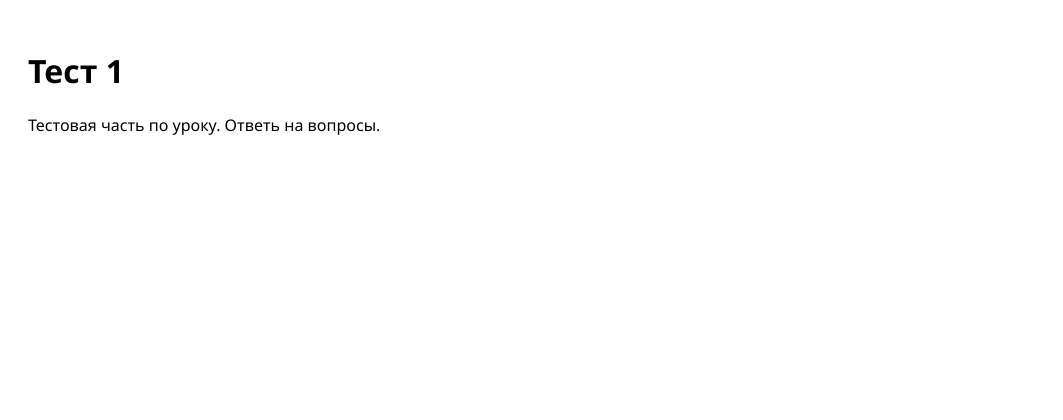
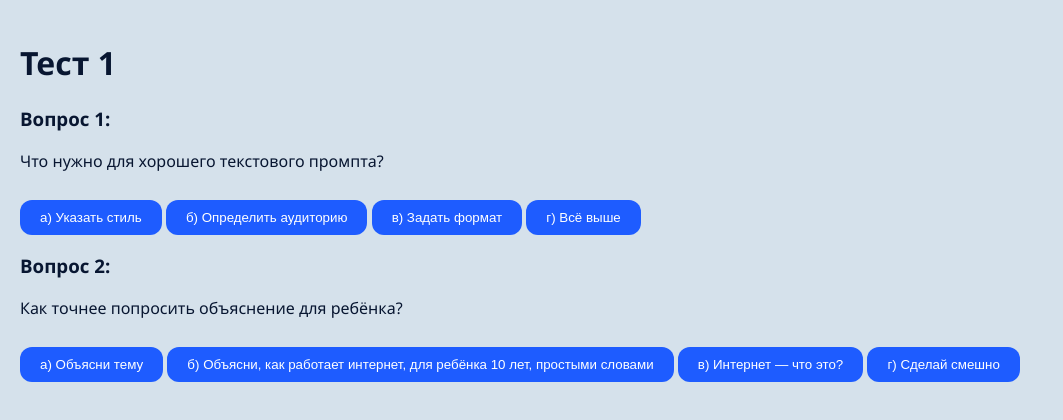
Before and after one commit to Lorikowka/NeroD-D, a plain HTML site: page public/app/test_1.html in a window 1280 px wide. Shown: the whole page, without its empty margins (0-1063 px from the left). Drawn offline with Linux system fonts and the light colour scheme.

Commit message:
Update test_1.html

```diff
--- a/public/app/test_1.html
+++ b/public/app/test_1.html
@@ -1,9 +1,43 @@
 <!DOCTYPE html>
-<html><head><meta charset="UTF-8"><title>Тест 1</title>
-<style>
-  body { font-family: 'Segoe UI', sans-serif; padding: 20px; background: #fff; }
-</style></head>
+<html><head><meta charset="UTF-8"><link rel="stylesheet" href="../style/main.css" /><title>Тест 1</title> <link rel="stylesheet" href="../style/main.css" />
+</head>
 <body>
   <h1>Тест 1</h1>
-  <p>Тестовая часть по уроку. Ответь на вопросы.</p>
+  <div class="quiz">
+    <h3>Вопрос 1:</h3>
+    <p>Что нужно для хорошего текстового промпта?</p>
+    <div class="answers" id="q1">
+      <button onclick="checkAnswer('q1', 'wrong')">а) Указать стиль</button>
+      <button onclick="checkAnswer('q1', 'wrong')">б) Определить аудиторию</button>
+      <button onclick="checkAnswer('q1', 'wrong')">в) Задать формат</button>
+      <button onclick="checkAnswer('q1', 'correct')">г) Всё выше</button>
+    </div>
+
+    <h3>Вопрос 2:</h3>
+    <p>Как точнее попросить объяснение для ребёнка?</p>
+    <div class="answers" id="q2">
+      <button onclick="checkAnswer('q2', 'wrong')">а) Объясни тему</button>
+      <button onclick="checkAnswer('q2', 'correct')">
+        б) Объясни, как работает интернет, для ребёнка 10 лет, простыми словами
+      </button>
+      <button onclick="checkAnswer('q2', 'wrong')">в) Интернет — что это?</button>
+      <button onclick="checkAnswer('q2', 'wrong')">г) Сделай смешно</button>
+    </div>
+  </div>
+  <script>
+    function checkAnswer(questionId, result) {
+      const buttons = document.querySelectorAll(`#${questionId} button`);
+      buttons.forEach(btn => btn.disabled = true);
+
+      const correctButton = Array.from(buttons).find(btn =>
+        btn.getAttribute('onclick')?.includes("'correct'")
+      );
+      correctButton.classList.add('correct');
+
+      if (result === 'wrong') {
+        event.target.classList.add('wrong');
+      }
+    }
+  </script>
+
 </body></html>
```
